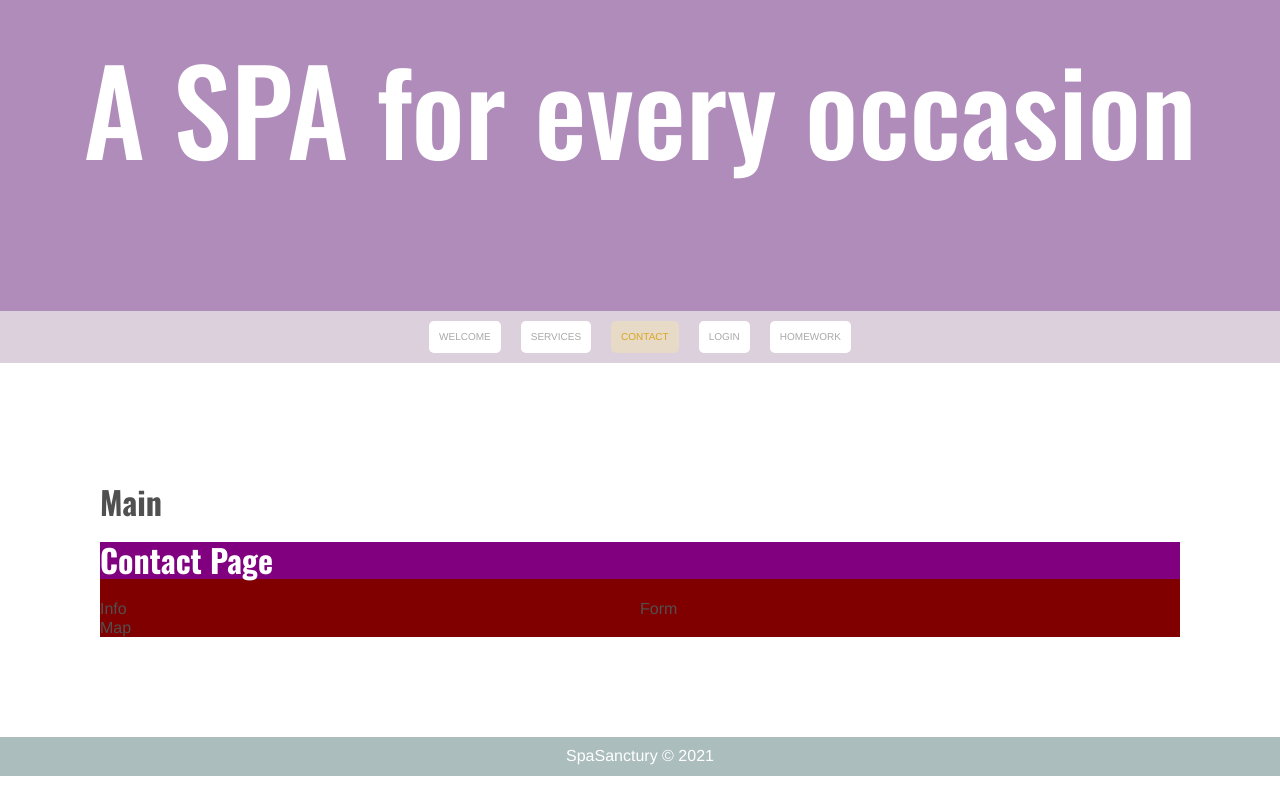
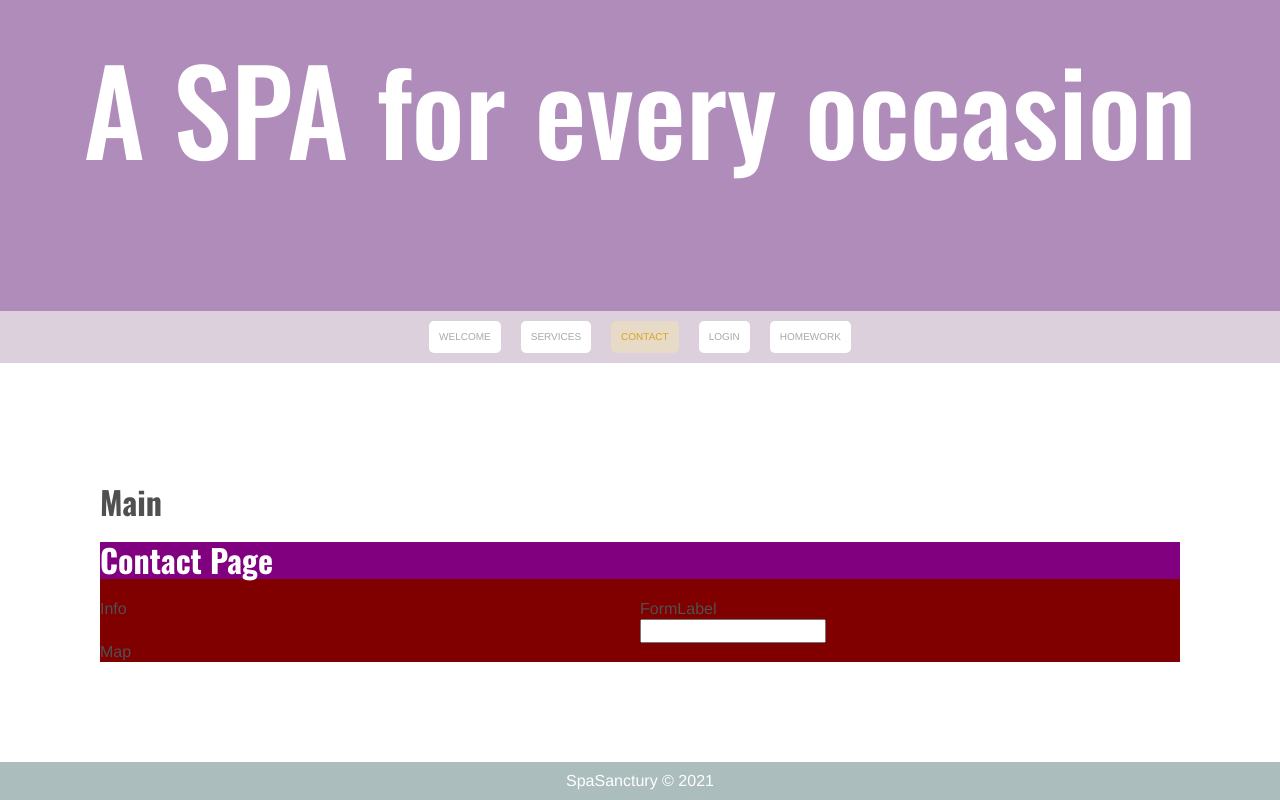
Before and after one commit to lhuan101/ucla-web1-summer21, a React (Create React App) app: page /contact in a window 1280 px wide. Shown: the part 402-1202 px from the top of the page. Before the commit the page ends 1178 px from the top, so only its background shows below. Built offline with nearby package versions, Linux system fonts and the light colour scheme.

Commit message:
Homework 11

```diff
--- /dev/null
+++ b/src/React/Components/UniversalForm/Form/Controls/Input.jsx
@@ -0,0 +1,21 @@
+import React from 'react';
+import styled from 'styled-components';
+
+const Input = ({inputName, handleUpdate}) => {
+
+    return (
+        <InputStyled
+            className="Input"
+            type="text"
+            id="first"
+            value={ inputName }
+            onChange={ handleUpdate }
+        />
+    );
+}
+
+export default Input;
+
+const InputStyled = styled.input`
+
+`;
--- /dev/null
+++ b/src/React/Components/UniversalForm/Form/Form.jsx
@@ -0,0 +1,17 @@
+import React from 'react';
+import styled from 'styled-components';
+
+const Form = ({children}) => {
+
+    return (
+        <FormStyled className='Form'>
+            { children }
+        </FormStyled>
+    );
+}
+
+export default Form;
+
+const FormStyled = styled.form`
+
+`;
--- /dev/null
+++ b/src/React/Components/UniversalForm/Form/FormControl.jsx
@@ -0,0 +1,22 @@
+import React from 'react';
+import styled from 'styled-components';
+
+import Input from './Controls/Input.jsx';
+
+const FormControl = ({inputName, handleUpdate}) => {
+
+    return (
+        <FormControlStyled className='FormControl'>
+            <Input
+                inputName={ inputName }
+                handleUpdate={ handleUpdate }
+            />
+        </FormControlStyled>
+    );
+}
+
+export default FormControl;
+
+const FormControlStyled = styled.div`
+
+`;
--- /dev/null
+++ b/src/React/Components/UniversalForm/Form/FormGroup.jsx
@@ -0,0 +1,17 @@
+import React from 'react';
+import styled from 'styled-components';
+
+const FormGroup = ({children}) => {
+
+    return (
+        <FormGroupStyled className='FormGroup'>
+            { children }
+        </FormGroupStyled>
+    );
+}
+
+export default FormGroup;
+
+const FormGroupStyled = styled.div`
+
+`;
--- /dev/null
+++ b/src/React/Components/UniversalForm/Form/FormLabel.jsx
@@ -0,0 +1,17 @@
+import React from 'react';
+import styled from 'styled-components';
+
+const FormLabel = () => {
+
+    return (
+        <FormLabelStyled className='FormLabel'>
+            FormLabel
+        </FormLabelStyled>
+    );
+}
+
+export default FormLabel;
+
+const FormLabelStyled = styled.div`
+
+`;
--- /dev/null
+++ b/src/React/Components/UniversalForm/UniversalForm.jsx
@@ -0,0 +1,38 @@
+import React, { useState } from 'react';
+import styled from 'styled-components';
+
+import Form from './Form/Form.jsx';
+import FormGroup from './Form/FormGroup.jsx';
+import FormLabel from './Form/FormLabel.jsx';
+import FormControl from './Form/FormControl.jsx';
+
+const UniversalForm = () => {
+
+    const [inputName, inputNameUpdate] = useState('');
+
+    const handleUpdate = (event) => {
+        inputNameUpdate(event.target.value);
+    }
+
+    console.log('inputName', inputName);
+    return (
+        <UniversalFormStyled className='UniversalForm'>
+            <Form>
+                <FormGroup>
+                    <FormLabel />
+                    <FormControl
+                        inputName={ inputName }
+                        handleUpdate={ handleUpdate }
+                    />
+                </FormGroup>
+
+            </Form>
+        </UniversalFormStyled>
+    );
+}
+
+export default UniversalForm;
+
+const UniversalFormStyled = styled.div`
+
+`;
--- a/src/React/Homework/Homework.jsx
+++ b/src/React/Homework/Homework.jsx
@@ -112,6 +112,13 @@
         <li>QA: A QA environment tests the upgraded version of the application to make sure the new features not breaking the existing functions. It also allows certains users to test the anticipated application. </li>
         <li>Production: A production environment contains just the final version of the product. Once the test is done, the application becomes part of the server. </li>
         </Essay>
+        <Essay
+        number = {11}
+         question= 'Function vs Form: When are web images considered part of the content (HTML) as opposed to part of the appearance (CSS) ?'
+        >
+        <p>An image in HTML provides a visual meaning in context like a logo or photo. It also has a text fall-back. It will have a relationship  with the link and rest of the code.</p>
+        <p>An CSS image is only for decorative purpose. The web page content still makes sense if the picture is being removed. </p>
+        </Essay>
     </div>
 );
 
--- a/src/React/Pages/Contact/ContactForm/ContactForm.jsx
+++ b/src/React/Pages/Contact/ContactForm/ContactForm.jsx
@@ -1,17 +1,18 @@
 import React from 'react';
 import styled from 'styled-components';
 
-const Form = () => {
+import UniversalForm from 'React/Components/UniversalForm/UniversalForm.jsx';
+const ContactForm = () => {
 
     return (
-        <FormStyled className='Form'>
-            Form
-        </FormStyled>
+        <ContactFormStyled className= 'ContactForm'>
+            <UniversalForm />
+        </ContactFormStyled>
     );
 }
 
-export default Form;
+export default ContactForm;
 
-const FormStyled = styled.div`
+const ContactFormStyled = styled.div`
 
 `;
```
